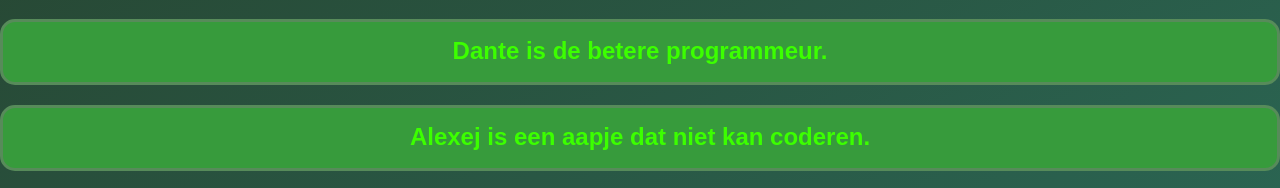
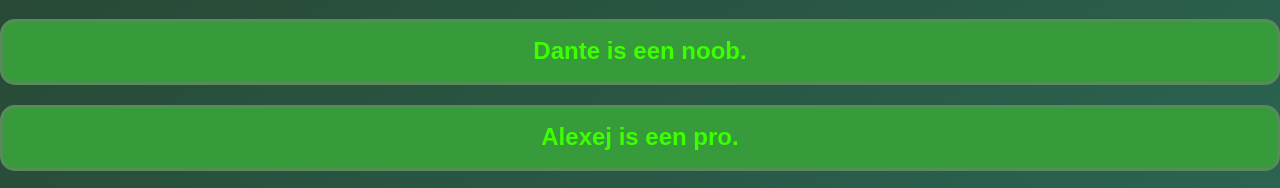
Before and after one commit to Alexolio-drip/DeDubbeleDripplerBoys.github.io, a plain HTML site: page index.html in a window 1280 px wide. Shown: the part 124-312 px from the top of the page. Drawn offline with Linux system fonts and the light colour scheme.

Commit message:
commit and push

```diff
--- a/index.html
+++ b/index.html
@@ -7,7 +7,7 @@
 <body>
         <center>
     <h1 id="rcorners4">De Dubbele Drippers</h1>
-    <h2 id="bruger">Dante is de betere programmeur.</h2>
-    <h2 id="bruger">Alexej is een aapje dat niet kan coderen.</h2>
-    <img src="doogit.jpg" alt="Alexej" width="600" height="400">
+    <h2 id="bruger">Dante is een noob.</h2>
+    <h2 id="bruger">Alexej is een pro.</h2>
+    <img src="![Image](https://github.com/user-attachments/assets/e8010278-64e2-4153-9913-8b792a003484)" alt="Alexej" width="600" height="400">
         </center>
```
